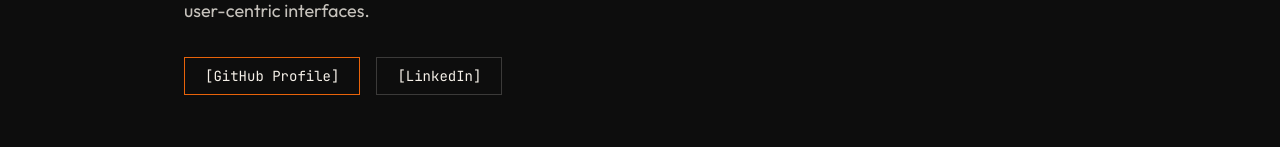
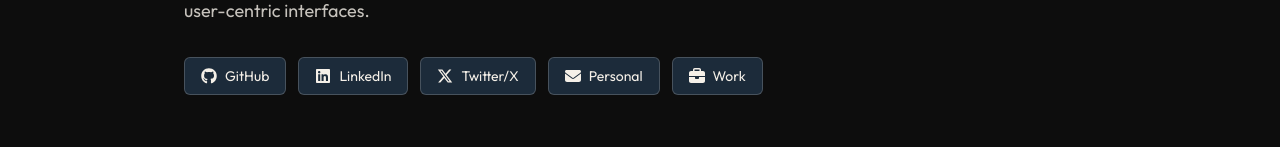
Before and after one commit to jezreal-dev/jezreal-momoh-portfolio, a Next.js app: page / in a window 1280 px wide. Shown: the part 472-619 px from the top of the page. Built offline with nearby package versions, Linux system fonts and the light colour scheme; no server answers.

Commit message:
feat: add social badge links to hero section

```diff
--- a/package.json
+++ b/package.json
@@ -13,7 +13,8 @@
     "lucide-react": "^1.23.0",
     "next": "16.2.10",
     "react": "19.2.4",
-    "react-dom": "19.2.4"
+    "react-dom": "19.2.4",
+    "react-icons": "^5.7.0"
   },
   "devDependencies": {
     "@tailwindcss/postcss": "^4",
--- a/src/components/Hero.tsx
+++ b/src/components/Hero.tsx
@@ -1,5 +1,6 @@
 import React from "react";
 import Image from "next/image";
+import { FaGithub, FaLinkedin, FaXTwitter, FaEnvelope, FaBriefcase } from "react-icons/fa6";
 
 /**
  * Hero Component
@@ -31,12 +32,21 @@ export default function Hero() {
              I am Jezreal Momoh, an AI & Software Full-Stack Engineer and Cohort 1 Software Engineering Fellow at Learn2Earn NG. I build secure agentic architectures and fast, user-centric interfaces.
           </p>
           {/* Call to Actions */}
-          <div className="mt-8 flex flex-wrap gap-4 font-mono text-sm">
-            <a href="https://github.com/jezrealdev" target="_blank" rel="noopener noreferrer" className="border border-forge-accent px-5 py-2 hover:bg-forge-accent hover:text-forge-bg transition-colors">
-              [GitHub Profile]
+          <div className="mt-8 flex flex-wrap gap-3 font-sans text-sm">
+            <a href="https://github.com/jezreal-dev" target="_blank" rel="noopener noreferrer" className="flex items-center gap-2 border border-forge-fg/20 bg-forge-card px-4 py-2 hover:border-forge-accent hover:text-forge-accent transition-colors rounded-md">
+              <FaGithub size={16} /> GitHub
             </a>
-            <a href="https://linkedin.com/in/jezreal-momoh" target="_blank" rel="noopener noreferrer" className="border border-forge-fg/20 px-5 py-2 hover:border-forge-fg transition-colors">
-              [LinkedIn]
+            <a href="https://www.linkedin.com/in/jezreal-momoh/" target="_blank" rel="noopener noreferrer" className="flex items-center gap-2 border border-forge-fg/20 bg-forge-card px-4 py-2 hover:border-[#0A66C2] hover:text-[#0A66C2] transition-colors rounded-md">
+              <FaLinkedin size={16} /> LinkedIn
+            </a>
+            <a href="https://x.com/laerzej_m" target="_blank" rel="noopener noreferrer" className="flex items-center gap-2 border border-forge-fg/20 bg-forge-card px-4 py-2 hover:border-forge-fg hover:text-white transition-colors rounded-md">
+              <FaXTwitter size={16} /> Twitter/X
+            </a>
+            <a href="mailto:jezreelmomoh1234@gmail.com" className="flex items-center gap-2 border border-forge-fg/20 bg-forge-card px-4 py-2 hover:border-[#EA4335] hover:text-[#EA4335] transition-colors rounded-md">
+              <FaEnvelope size={16} /> Personal
+            </a>
+            <a href="mailto:jezreelglobal@gmail.com" className="flex items-center gap-2 border border-forge-fg/20 bg-forge-card px-4 py-2 hover:border-[#EA4335] hover:text-[#EA4335] transition-colors rounded-md">
+              <FaBriefcase size={16} /> Work
             </a>
           </div>
         </div>
```
Also changed, not shown: 1 other file (tests, documents, lock files or other folders).
